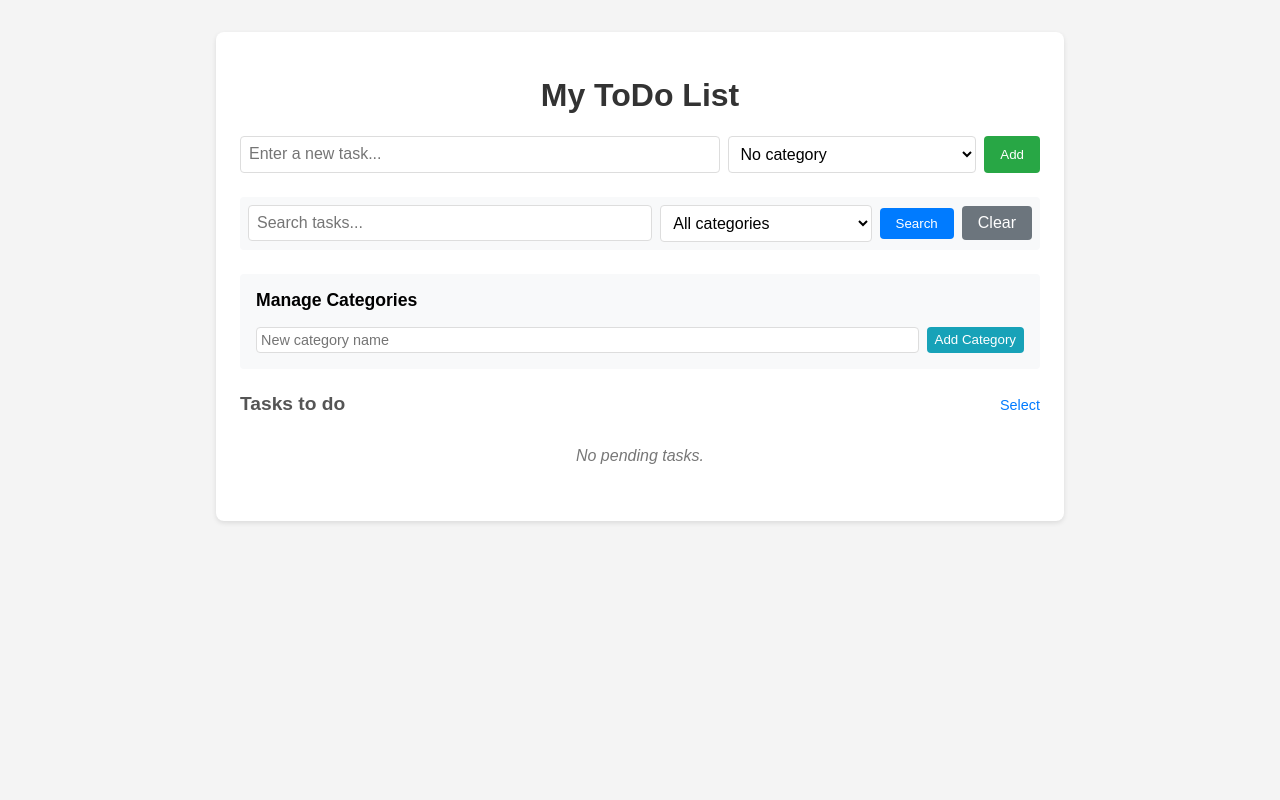
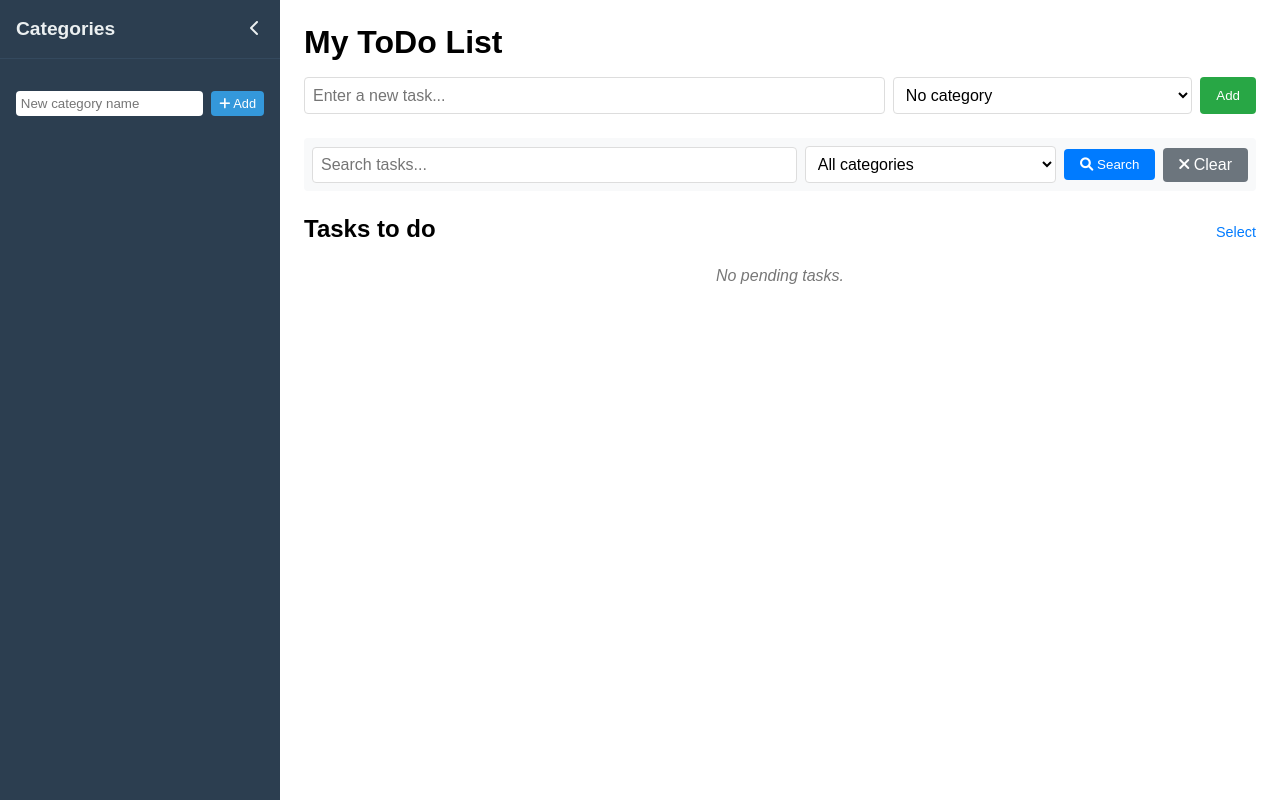
Before and after one commit to jakegithub24/ToDo-App-Docker, a Flask app: page / in a window 1280 px wide. Run offline with Flask 3, Linux system fonts and the light colour scheme; data that the repository does not hold is empty; parts of the project's set-up code (start-up, migrations or seed data) failed here and were passed over.

Commit message:
Updated UI/UX with a 'Dashboard' like UI.

```diff
--- a/flask-app/app.py
+++ b/flask-app/app.py
@@ -1,6 +1,6 @@
 from flask import Flask, request, jsonify, render_template, redirect, url_for, flash
 from flask_sqlalchemy import SQLAlchemy
-from sqlalchemy import text
+from sqlalchemy import text, func
 import os
 
 app = Flask(__name__)
@@ -32,9 +32,7 @@ class Todo(db.Model):
         }
 
 def migrate_database():
-    """Ensure the todo table has a category_id column and default categories exist."""
     with app.app_context():
-        # Check if column exists
         result = db.session.execute(text("PRAGMA table_info(todo);"))
         columns = [row[1] for row in result]
         if 'category_id' not in columns:
@@ -44,27 +42,23 @@ def migrate_database():
         else:
             print("category_id column already exists.")
 
-        # Create default categories
         default_categories = ['Work', 'Personal', 'Shopping', 'Other']
         for cat_name in default_categories:
             if not Category.query.filter_by(name=cat_name).first():
                 db.session.add(Category(name=cat_name))
         db.session.commit()
 
-# Run migration once at startup
 migrate_database()
 
-# --- Jinja filter to return a color for a category name ---
 @app.template_filter('category_color')
 def category_color(category_name):
-    """Return a consistent background color for a category name."""
     colors = {
         'Work': '#007bff',
         'Personal': '#28a745',
         'Shopping': '#ffc107',
         'Other': '#6c757d'
     }
-    return colors.get(category_name, '#6c757d')  # default gray
+    return colors.get(category_name, '#6c757d')
 
 # --- Category management routes ---
 @app.route('/categories')
@@ -86,10 +80,24 @@ def add_category():
         flash('Category name cannot be empty.', 'danger')
     return redirect(url_for('index'))
 
+@app.route('/category/edit/<int:cat_id>', methods=['POST'])
+def edit_category(cat_id):
+    category = Category.query.get_or_404(cat_id)
+    new_name = request.form.get('name', '').strip()
+    if new_name and new_name != category.name:
+        if Category.query.filter_by(name=new_name).first():
+            flash('Category name already exists!', 'danger')
+        else:
+            category.name = new_name
+            db.session.commit()
+            flash(f'Category renamed to "{new_name}".', 'success')
+    elif not new_name:
+        flash('Category name cannot be empty.', 'danger')
+    return redirect(url_for('index'))
+
 @app.route('/category/delete/<int:cat_id>', methods=['POST'])
 def delete_category(cat_id):
     category = Category.query.get_or_404(cat_id)
-    # Check if any tasks use this category
     if Todo.query.filter_by(category_id=cat_id).first():
         flash(f'Cannot delete "{category.name}" because tasks are using it.', 'danger')
     else:
@@ -113,8 +121,18 @@ def index():
     todos = query.order_by(Todo.id.desc()).all()
     categories = Category.query.order_by(Category.name).all()
 
+    # Compute task counts per category
+    # Using subquery or raw SQL to get count per category
+    # We'll do it via SQLAlchemy: get all categories and count tasks
+    category_counts = {}
+    for cat in categories:
+        # Count total tasks in this category (both completed and incomplete)
+        count = Todo.query.filter_by(category_id=cat.id).count()
+        category_counts[cat.id] = count
+
     return render_template('index.html', todos=todos, categories=categories,
-                           search_query=search_query, selected_category=category_id)
+                           search_query=search_query, selected_category=category_id,
+                           category_counts=category_counts)
 
 @app.route('/add', methods=['POST'])
 def add_todo_form():
@@ -156,7 +174,7 @@ def delete_todo(todo_id):
     db.session.commit()
     return redirect(url_for('index', q=request.args.get('q', ''), cat=request.args.get('cat', 'all')))
 
-# Batch endpoints
+# Batch endpoints (unchanged)
 @app.route('/batch/complete', methods=['POST'])
 def batch_complete():
     task_ids = request.form.getlist('task_ids')
@@ -181,7 +199,7 @@ def batch_delete():
         db.session.commit()
     return redirect(url_for('index', q=request.args.get('q', ''), cat=request.args.get('cat', 'all')))
 
-# --- JSON API routes ---
+# --- JSON API routes (optional) ---
 @app.route('/todos', methods=['GET'])
 def get_todos():
     todos = Todo.query.all()
--- a/flask-app/static/style.css
+++ b/flask-app/static/style.css
@@ -1,65 +1,206 @@
+* {
+    margin: 0;
+    padding: 0;
+    box-sizing: border-box;
+}
+
 body {
     font-family: Arial, sans-serif;
     background-color: #f4f4f4;
-    margin: 0;
-    padding: 0;
+    height: 100vh;
+    overflow: hidden;
 }
 
-.container {
-    max-width: 800px;
-    margin: 2rem auto;
-    background: white;
+.app-container {
+    display: flex;
+    height: 100vh;
+    overflow: hidden;
+}
+
+/* Sidebar */
+.categories-sidebar {
+    width: 280px;
+    background-color: #2c3e50;
+    color: #ecf0f1;
+    display: flex;
+    flex-direction: column;
+    transition: width 0.3s ease;
+    overflow-y: auto;
+}
+
+.categories-sidebar.collapsed {
+    width: 50px;
+}
+
+.sidebar-header {
+    display: flex;
+    justify-content: space-between;
+    align-items: center;
+    padding: 1rem;
+    border-bottom: 1px solid #34495e;
+}
+
+.sidebar-header h2 {
+    font-size: 1.2rem;
+    margin: 0;
+}
+
+.toggle-sidebar-btn {
+    background: none;
+    border: none;
+    color: #ecf0f1;
+    cursor: pointer;
+    font-size: 1rem;
+    padding: 0.25rem;
+}
+
+.categories-sidebar.collapsed .sidebar-header h2,
+.categories-sidebar.collapsed .category-name,
+.categories-sidebar.collapsed .category-count,
+.categories-sidebar.collapsed .category-actions button span,
+.categories-sidebar.collapsed .add-category-form input,
+.categories-sidebar.collapsed .add-category-form button span {
+    display: none;
+}
+
+.categories-sidebar.collapsed .category-actions {
+    justify-content: center;
+}
+
+.categories-content {
+    flex: 1;
+    padding: 1rem;
+    overflow-y: auto;
+}
+
+.category-list {
+    list-style: none;
+    padding: 0;
+    margin-bottom: 1rem;
+}
+
+.category-item {
+    display: flex;
+    align-items: center;
+    justify-content: space-between;
+    padding: 0.5rem;
+    margin-bottom: 0.5rem;
+    background-color: #34495e;
+    border-radius: 4px;
+}
+
+.category-name {
+    font-weight: bold;
+}
+
+.category-count {
+    font-size: 0.8rem;
+    color: #bdc3c7;
+}
+
+.category-actions {
+    display: flex;
+    gap: 0.5rem;
+}
+
+.category-actions button {
+    background: none;
+    border: none;
+    color: #ecf0f1;
+    cursor: pointer;
+    font-size: 0.8rem;
+    padding: 0.2rem;
+}
+
+.category-actions button:hover {
+    color: #3498db;
+}
+
+.delete-category:hover {
+    color: #e74c3c !important;
+}
+
+.add-category-form {
+    display: flex;
+    gap: 0.5rem;
+    margin-top: 1rem;
+}
+
+.add-category-form input {
+    flex: 1;
+    padding: 0.3rem;
+    border: none;
+    border-radius: 4px;
+}
+
+.add-category-form button {
+    padding: 0.3rem 0.5rem;
+    background-color: #3498db;
+    color: white;
+    border: none;
+    border-radius: 4px;
+    cursor: pointer;
+    font-size: 0.8rem;
+}
+
+/* Main content */
+.main-content {
+    flex: 1;
+    overflow-y: auto;
     padding: 1.5rem;
-    border-radius: 8px;
-    box-shadow: 0 2px 5px rgba(0,0,0,0.1);
+    background-color: white;
 }
 
 h1 {
-    text-align: center;
-    color: #333;
+    margin-bottom: 1rem;
 }
 
 /* Flash messages */
 .flash-messages {
     margin-bottom: 1rem;
 }
-
 .alert {
     padding: 0.5rem;
     border-radius: 4px;
     margin-bottom: 0.5rem;
 }
+.alert-success { background-color: #d4edda; color: #155724; border: 1px solid #c3e6cb; }
+.alert-danger { background-color: #f8d7da; color: #721c24; border: 1px solid #f5c6cb; }
 
-.alert-success {
-    background-color: #d4edda; color: #155724; border: 1px solid #c3e6cb;
-}
-
-.alert-danger {
-    background-color: #f8d7da; color: #721c24; border: 1px solid #f5c6cb;
-}
-
-/* Forms */
+/* Add task form */
 .todo-form {
     display: flex;
     gap: 0.5rem;
     margin-bottom: 1.5rem;
 }
 .todo-form input[type="text"] {
-    flex: 2; padding: 0.5rem; font-size: 1rem; border: 1px solid #ddd; border-radius: 4px;
+    flex: 2;
+    padding: 0.5rem;
+    font-size: 1rem;
+    border: 1px solid #ddd;
+    border-radius: 4px;
 }
 .category-select {
-    flex: 1; padding: 0.5rem; font-size: 1rem; border: 1px solid #ddd; border-radius: 4px; background: white;
+    flex: 1;
+    padding: 0.5rem;
+    font-size: 1rem;
+    border: 1px solid #ddd;
+    border-radius: 4px;
+    background: white;
 }
 .todo-form button {
-    padding: 0.5rem 1rem; background-color: #28a745; color: white; border: none; border-radius: 4px; cursor: pointer;
+    padding: 0.5rem 1rem;
+    background-color: #28a745;
+    color: white;
+    border: none;
+    border-radius: 4px;
+    cursor: pointer;
 }
-.todo-form button:hover {
-    background-color: #218838;
-}
+.todo-form button:hover { background-color: #218838; }
 
 /* Search/filter bar */
 .search-filter-bar {
-    margin: 1rem 0 1.5rem 0;
+    margin-bottom: 1.5rem;
     padding: 0.5rem;
     background-color: #f8f9fa;
     border-radius: 4px;
@@ -70,68 +211,40 @@ h1 {
     align-items: center;
 }
 .search-form input[type="text"] {
-    flex: 2; padding: 0.5rem; font-size: 1rem; border: 1px solid #ddd; border-radius: 4px;
+    flex: 2;
+    padding: 0.5rem;
+    font-size: 1rem;
+    border: 1px solid #ddd;
+    border-radius: 4px;
 }
 .search-form select {
-    flex: 1; padding: 0.5rem; font-size: 1rem; border: 1px solid #ddd; border-radius: 4px; background: white;
+    flex: 1;
+    padding: 0.5rem;
+    font-size: 1rem;
+    border: 1px solid #ddd;
+    border-radius: 4px;
+    background: white;
 }
 .search-form button {
-    padding: 0.5rem 1rem; background-color: #007bff; color: white; border: none; border-radius: 4px; cursor: pointer;
+    padding: 0.5rem 1rem;
+    background-color: #007bff;
+    color: white;
+    border: none;
+    border-radius: 4px;
+    cursor: pointer;
 }
 .clear-filter {
-    padding: 0.5rem 1rem; background-color: #6c757d; color: white; text-decoration: none; border-radius: 4px; text-align: center;
+    padding: 0.5rem 1rem;
+    background-color: #6c757d;
+    color: white;
+    text-decoration: none;
+    border-radius: 4px;
+    text-align: center;
 }
 
-/* Category management */
-.category-management {
-    margin: 1.5rem 0;
-    padding: 1rem;
-    background-color: #f8f9fa;
-    border-radius: 4px;
-}
-.category-management h3 {
-    margin: 0 0 0.5rem 0; font-size: 1.1rem;
-}
-.category-list {
-    display: flex;
-    flex-wrap: wrap;
-    gap: 0.5rem;
-    margin-bottom: 0.5rem;
-}
-.category-item {
-    background: white;
-    padding: 0.25rem 0.5rem;
-    border-radius: 4px;
-    border: 1px solid #ddd;
-    display: inline-flex;
-    align-items: center;
-    gap: 0.5rem;
-}
-.delete-cat-btn {
-    background: none;
-    border: none;
-    color: #dc3545;
-    cursor: pointer;
-    font-size: 0.8rem;
-}
-.delete-cat-btn:hover {
-    text-decoration: underline;
-}
-.add-category-form {
-    display: flex;
-    gap: 0.5rem;
-    margin-top: 0.5rem;
-}
-.add-category-form input {
-    flex: 1; padding: 0.25rem; font-size: 0.9rem; border: 1px solid #ddd; border-radius: 4px;
-}
-.add-category-form button {
-    padding: 0.25rem 0.5rem; background-color: #17a2b8; color: white; border: none; border-radius: 4px; cursor: pointer;
-}
-
-/* Task list */
-.tasks-section h2 {
-    font-size: 1.2rem; color: #555; margin: 0;
+/* Task sections */
+.tasks-section {
+    margin-bottom: 1.5rem;
 }
 .section-header {
     display: flex;
--- a/flask-app/templates/index.html
+++ b/flask-app/templates/index.html
@@ -5,9 +5,42 @@
     <meta name="viewport" content="width=device-width, initial-scale=1.0">
     <title>ToDo App</title>
     <link rel="stylesheet" href="{{ url_for('static', filename='style.css') }}">
+    <link rel="stylesheet" href="https://cdnjs.cloudflare.com/ajax/libs/font-awesome/6.0.0/css/all.min.css">
 </head>
 <body>
-    <div class="container">
+    <div class="app-container">
+        <!-- Sidebar for categories -->
+        <div class="categories-sidebar">
+            <div class="sidebar-header">
+                <h2>Categories</h2>
+                <button class="toggle-sidebar-btn" id="toggleSidebar"><i class="fas fa-chevron-left"></i></button>
+            </div>
+            <div class="categories-content">
+                <ul class="category-list">
+                    {% for cat in categories %}
+                        <li class="category-item" data-id="{{ cat.id }}">
+                            <span class="category-name">{{ cat.name }}</span>
+                            <span class="category-count">({{ category_counts[cat.id] }})</span>
+                            <div class="category-actions">
+                                <button class="edit-category" data-id="{{ cat.id }}" data-name="{{ cat.name }}"><i class="fas fa-edit"></i></button>
+                                <form action="/category/delete/{{ cat.id }}" method="POST" class="delete-category-form" style="display:inline;">
+                                    <button type="submit" class="delete-category" onclick="return confirm('Delete category \'{{ cat.name }}\'? Tasks using it will keep their category (become uncategorized).');"><i class="fas fa-trash"></i></button>
+                                </form>
+                            </div>
+                        </li>
+                    {% endfor %}
+                </ul>
+                <div class="add-category">
+                    <form action="/category/add" method="POST" class="add-category-form">
+                        <input type="text" name="name" placeholder="New category name" required>
+                        <button type="submit"><i class="fas fa-plus"></i> Add</button>
+                    </form>
+                </div>
+            </div>
+        </div>
+
+        <!-- Main content -->
+        <div class="main-content">
             <h1>My ToDo List</h1>
 
             <!-- Flash messages -->
@@ -43,27 +76,8 @@
                             <option value="{{ cat.id }}" {% if selected_category == cat.id|string %}selected{% endif %}>{{ cat.name }}</option>
                         {% endfor %}
                     </select>
-                <button type="submit">Search</button>
-                <a href="/" class="clear-filter">Clear</a>
-            </form>
-        </div>
-
-        <!-- Category management section -->
-        <div class="category-management">
-            <h3>Manage Categories</h3>
-            <div class="category-list">
-                {% for cat in categories %}
-                    <div class="category-item">
-                        <span>{{ cat.name }}</span>
-                        <form action="/category/delete/{{ cat.id }}" method="POST" style="display:inline;">
-                            <button type="submit" class="delete-cat-btn" onclick="return confirm('Delete category \'{{ cat.name }}\'? Tasks using it will keep their category (become uncategorized).');">Delete</button>
-                        </form>
-                    </div>
-                {% endfor %}
-            </div>
-            <form action="/category/add" method="POST" class="add-category-form">
-                <input type="text" name="name" placeholder="New category name" required>
-                <button type="submit">Add Category</button>
+                    <button type="submit"><i class="fas fa-search"></i> Search</button>
+                    <a href="/" class="clear-filter"><i class="fas fa-times"></i> Clear</a>
                 </form>
             </div>
 
@@ -108,9 +122,9 @@
                                 {% endif %}
                             </div>
                             <div class="todo-actions">
-                            <button class="btn-edit">Edit</button>
+                                <button class="btn-edit"><i class="fas fa-edit"></i> Edit</button>
                                 <form action="/delete/{{ todo.id }}" method="POST" class="inline-form">
-                                <button type="submit" class="btn-delete">Delete</button>
+                                    <button type="submit" class="btn-delete"><i class="fas fa-trash"></i> Delete</button>
                                 </form>
                             </div>
                         </li>
@@ -162,9 +176,9 @@
                                     {% endif %}
                                 </div>
                                 <div class="todo-actions">
-                                <button class="btn-edit">Edit</button>
+                                    <button class="btn-edit"><i class="fas fa-edit"></i> Edit</button>
                                     <form action="/delete/{{ todo.id }}" method="POST" class="inline-form">
-                                    <button type="submit" class="btn-delete">Delete</button>
+                                        <button type="submit" class="btn-delete"><i class="fas fa-trash"></i> Delete</button>
                                     </form>
                                 </div>
                             </li>
@@ -173,48 +187,83 @@
                 </div>
             {% endif %}
         </div>
+    </div>
+
+    <!-- Modal for editing category (inline edit alternative) -->
+    <div id="editCategoryModal" class="modal">
+        <div class="modal-content">
+            <span class="close">&times;</span>
+            <h3>Edit Category</h3>
+            <form id="editCategoryForm" method="POST">
+                <input type="text" name="name" id="editCategoryName" required>
+                <button type="submit">Save</button>
+            </form>
+        </div>
+    </div>
 
     <script>
-        // Helper to get current filter parameters from URL
+        // Sidebar toggle
+        const sidebar = document.querySelector('.categories-sidebar');
+        const toggleBtn = document.getElementById('toggleSidebar');
+        toggleBtn.addEventListener('click', () => {
+            sidebar.classList.toggle('collapsed');
+            if (sidebar.classList.contains('collapsed')) {
+                toggleBtn.innerHTML = '<i class="fas fa-chevron-right"></i>';
+            } else {
+                toggleBtn.innerHTML = '<i class="fas fa-chevron-left"></i>';
+            }
+        });
+
+        // Category edit modal
+        const modal = document.getElementById('editCategoryModal');
+        const modalForm = document.getElementById('editCategoryForm');
+        const categoryNameInput = document.getElementById('editCategoryName');
+        const closeModal = document.querySelector('.close');
+
+        document.querySelectorAll('.edit-category').forEach(btn => {
+            btn.addEventListener('click', (e) => {
+                e.preventDefault();
+                const catId = btn.dataset.id;
+                const catName = btn.dataset.name;
+                categoryNameInput.value = catName;
+                modalForm.action = `/category/edit/${catId}`;
+                modal.style.display = 'block';
+            });
+        });
+
+        closeModal.onclick = () => modal.style.display = 'none';
+        window.onclick = (event) => {
+            if (event.target == modal) modal.style.display = 'none';
+        };
+
+        // Helper to get current filter parameters
         function getFilterParams() {
             const urlParams = new URLSearchParams(window.location.search);
             return { q: urlParams.get('q') || '', cat: urlParams.get('cat') || 'all' };
         }
 
-        // Batch selection mode
+        // Batch selection mode (same as before)
         let activeSection = null;
-
         function toggleSelectionMode(section) {
-            if (activeSection === section) {
-                exitSelectionMode();
-                return;
-            }
+            if (activeSection === section) { exitSelectionMode(); return; }
             if (activeSection) exitSelectionMode();
             activeSection = section;
-
             const sectionDiv = document.getElementById(`${section}-section`);
             const sectionList = document.getElementById(`${section}-list`);
             const batchActions = document.getElementById(`batch-${section}`);
             const selectLink = sectionDiv.querySelector('.select-link');
-
-            // Show selection checkboxes
             sectionList.querySelectorAll('.selection-checkbox').forEach(cb => cb.style.display = 'block');
-            // Hide individual toggle checkboxes
             sectionList.querySelectorAll('.checkbox-form').forEach(form => form.style.display = 'none');
-            // Hide edit/delete buttons
             sectionList.querySelectorAll('.todo-actions').forEach(actions => actions.style.display = 'none');
-            // Hide select link, show batch actions
             selectLink.style.display = 'none';
             batchActions.style.display = 'flex';
             attachBatchListeners(section);
         }
-
         function exitSelectionMode() {
             if (!activeSection) return;
             const sectionList = document.getElementById(`${activeSection}-list`);
             const batchActions = document.getElementById(`batch-${activeSection}`);
             const selectLink = document.querySelector(`#${activeSection}-section .select-link`);
-
             sectionList.querySelectorAll('.selection-checkbox').forEach(cb => cb.style.display = 'none');
             sectionList.querySelectorAll('.checkbox-form').forEach(form => form.style.display = 'flex');
             sectionList.querySelectorAll('.todo-actions').forEach(actions => actions.style.display = 'flex');
@@ -223,20 +272,17 @@
             sectionList.querySelectorAll('.task-select').forEach(cb => cb.checked = false);
             activeSection = null;
         }
-
         function getSelectedTaskIds(section) {
             const sectionList = document.getElementById(`${section}-list`);
             const checkboxes = sectionList.querySelectorAll('.task-select:checked');
             return Array.from(checkboxes).map(cb => cb.value);
         }
-
         function attachBatchListeners(section) {
             const batchActions = document.getElementById(`batch-${section}`);
             const completeBtn = batchActions.querySelector('.complete-btn');
             const incompleteBtn = batchActions.querySelector('.incomplete-btn');
             const deleteBtn = batchActions.querySelector('.delete-btn');
             const cancelLink = batchActions.querySelector('.cancel-select');
-
             const newComplete = completeBtn.cloneNode(true);
             completeBtn.parentNode.replaceChild(newComplete, completeBtn);
             const newIncomplete = incompleteBtn.cloneNode(true);
@@ -245,7 +291,6 @@
             deleteBtn.parentNode.replaceChild(newDelete, deleteBtn);
             const newCancel = cancelLink.cloneNode(true);
             cancelLink.parentNode.replaceChild(newCancel, cancelLink);
-
             newComplete.addEventListener('click', (e) => {
                 e.preventDefault();
                 const ids = getSelectedTaskIds(section);
@@ -269,20 +314,17 @@
                 exitSelectionMode();
             });
         }
-
         function sendBatchAction(action, taskIds) {
             let endpoint = '';
             if (action === 'complete') endpoint = '/batch/complete';
             else if (action === 'incomplete') endpoint = '/batch/incomplete';
             else if (action === 'delete') endpoint = '/batch/delete';
             else return;
-
             const params = getFilterParams();
             const formData = new URLSearchParams();
             taskIds.forEach(id => formData.append('task_ids', id));
             formData.append('q', params.q);
             formData.append('cat', params.cat);
-
             fetch(endpoint, {
                 method: 'POST',
                 headers: { 'Content-Type': 'application/x-www-form-urlencoded' },
@@ -304,8 +346,6 @@
                 const editContainer = li.querySelector('.edit-container');
                 const titleInput = editContainer.querySelector('.edit-title-input');
                 const categorySelect = editContainer.querySelector('.edit-category-select');
-
-                // Show edit container, hide title and badge
                 titleSpan.style.display = 'none';
                 if (categoryBadge) categoryBadge.style.display = 'none';
                 editContainer.style.display = 'flex';
@@ -313,7 +353,6 @@
                 titleInput.select();
             });
         });
-
         document.querySelectorAll('.save-edit-btn').forEach(btn => {
             btn.addEventListener('click', function() {
                 const li = this.closest('.todo-item');
@@ -322,16 +361,13 @@
                 const categorySelect = li.querySelector('.edit-category-select');
                 const newTitle = titleInput.value.trim();
                 const newCategory = categorySelect.value;
-
                 if (!newTitle) return;
-
                 const params = getFilterParams();
                 const formData = new URLSearchParams();
                 formData.append('title', newTitle);
                 formData.append('category', newCategory);
                 formData.append('q', params.q);
                 formData.append('cat', params.cat);
-
                 fetch(`/edit/${taskId}`, {
                     method: 'POST',
                     headers: { 'Content-Type': 'application/x-www-form-urlencoded' },
@@ -344,7 +380,6 @@
                 .catch(err => alert('Failed to update task.'));
             });
         });
-
         document.querySelectorAll('.cancel-edit-btn').forEach(btn => {
             btn.addEventListener('click', function() {
                 const li = this.closest('.todo-item');
```
Also changed, not shown: other parts of flask-app/static/style.css (+87 -40 lines). Lines whose indentation alone changed are shown as unchanged.
